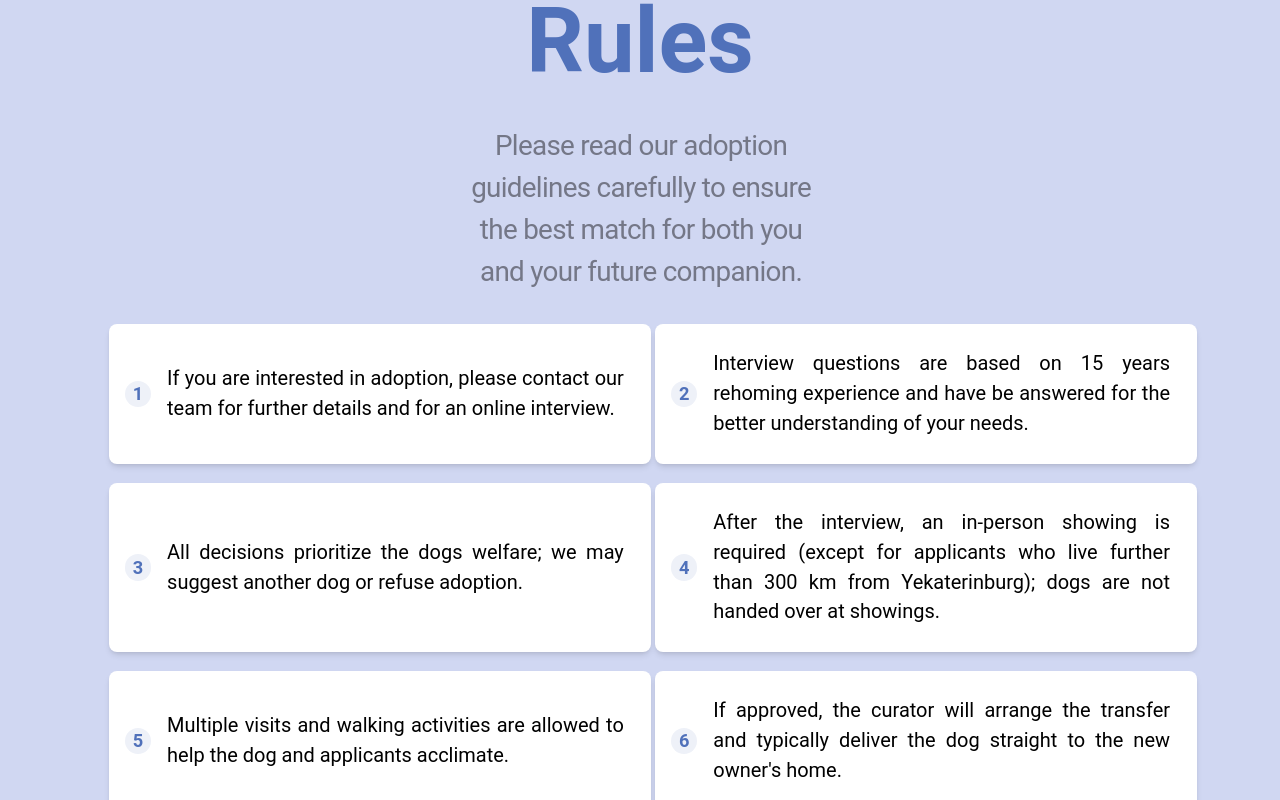
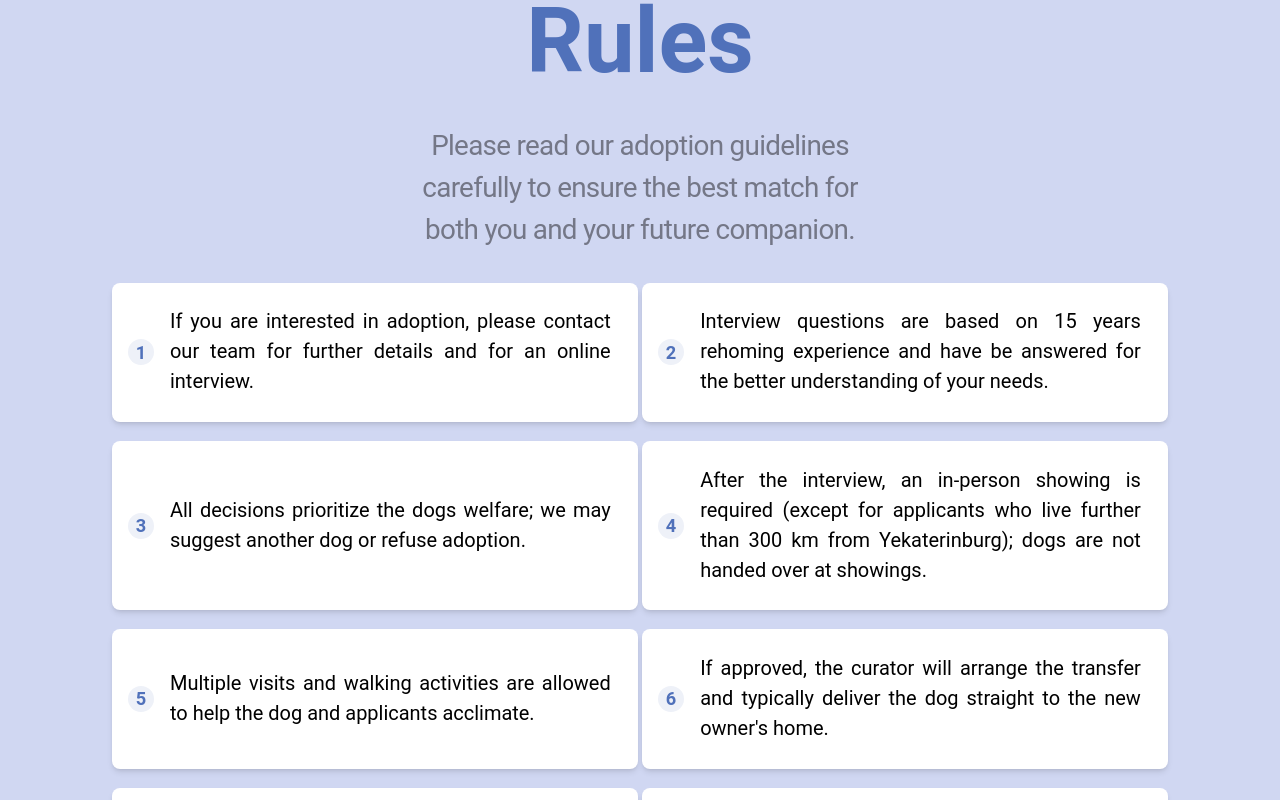
Before and after one commit to bavayra/dog-shelter, a React (Vite) app: page / in a window 1280 px wide. Shown: the part 4220-5020 px from the top of the page. Built offline with nearby package versions, Linux system fonts and the light colour scheme; a web font is replaced by a local one.

Commit message:
fix: prevented intro text overflow and added side padding to rules grid. Centered rule cards

```diff
--- a/src/index.css
+++ b/src/index.css
@@ -338,6 +338,7 @@ html {
       column-gap: clamp(0rem, 1.39vw + -0.844rem, 4rem);
       row-gap: clamp(1rem, 0.35vw + 0.906rem, 1.5rem);
       max-width: clamp(36rem, -8.33vw + 74.67rem, 80rem);
+      padding-inline: 1rem;
     }
     .rules-button {
       font-size: clamp(1rem, 1.3vw + 0.6rem, 2.25rem);
@@ -347,8 +348,8 @@ html {
       margin-bottom: clamp(1rem, 1.52vw + 0.636rem, 1.5rem);
     }
     .rules-intro {
-      width: clamp(100%, -5.45vw + 111.82%, 95rem);
-      padding-inline: clamp(0rem, -5.45vw + 11.91rem, 15rem);
+      width: 80%;
+      max-width: 95rem;
       margin-top: clamp(1rem, 0vw + 1rem, 1rem);
       margin-bottom: clamp(1.5rem, 0.91vw + 1.364rem, 2rem);
     }
@@ -468,9 +469,9 @@ html {
 
     /* Rules Section */
     .rule-card {
-      width: clamp(100%, 4.55vw + 88.18%, 40rem);
+      width: 100%;
       max-width: clamp(20rem, -11.36vw + 52.73rem, 36rem);
-      margin-inline: clamp(0.5rem, 0.91vw + 0.091rem, 4rem);
+      margin-inline: auto;
       padding-inline: clamp(1.5rem, 0.45vw + 1.338rem, 2rem);
       padding-block: clamp(1rem, -0.11vw + 1.136rem, 1.5rem);
     }
```
